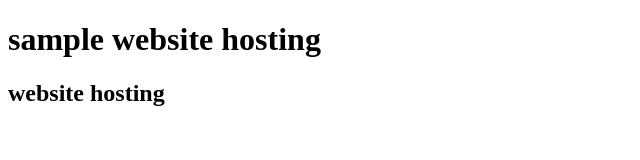
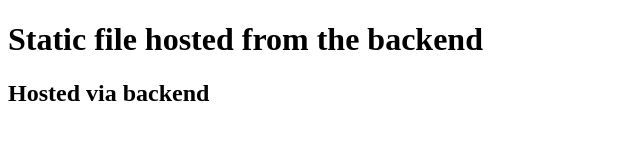
Before and after one commit to saurabhprasadsah/Deploy_backend_Node.js, a website: page PUBLIC/index.html in a window 1280 px wide. Shown: the whole page, without its empty margins (0-640 px from the left). Drawn offline with Linux system fonts and the light colour scheme.

Commit message:
Hello from the backend

```diff
--- a/index.html
+++ b/PUBLIC/index.html
@@ -6,11 +6,8 @@
     <title>Document</title>
 </head>
 <body>
-    <h1>sample website hosting</h1>
-    <h2>website hosting</h2>
+    <h1>Static file hosted from the backend</h1>
 
-
-
-
+    <h2>Hosted via backend</h2>
 </body>
 </html>
```
Also changed, not shown: package.json (added, +22 -0 lines), server.js (added, +11 -0 lines), 2 other files.
